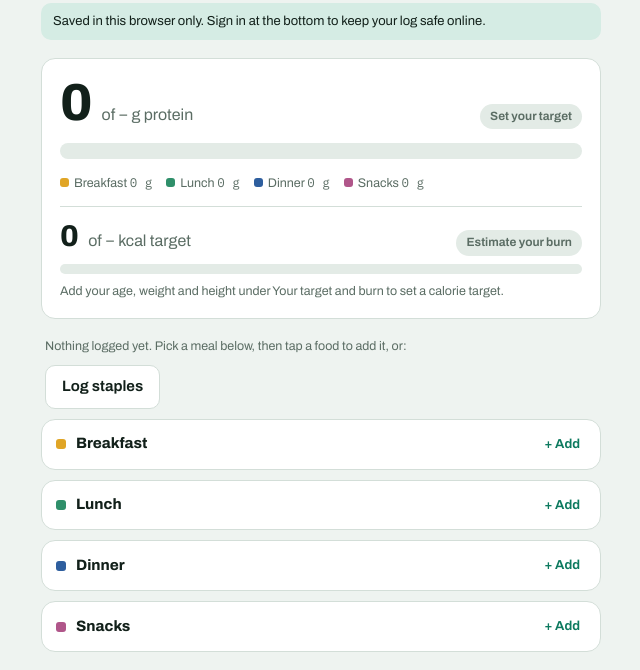
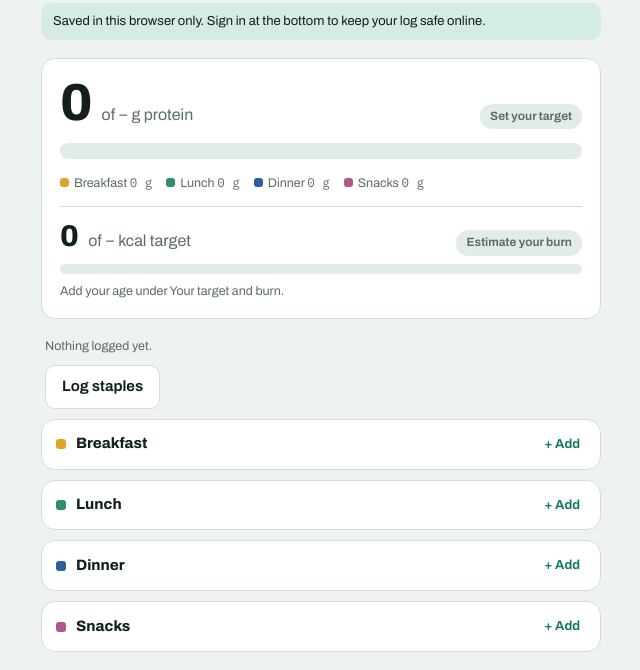
Before and after one commit to alirghase/protein-log, a plain HTML site: page index.html in a window 1280 px wide. Shown: the part 71-741 px from the top of the page, without its empty margins (319-959 px from the left). Drawn offline with nearby package versions, Linux system fonts and the light colour scheme.

Commit message:
Cut the explanations down to the numbers (#10)
Co-authored-by: Claude Opus 5.5 <noreply@anthropic.com>

```diff
--- a/index.html
+++ b/index.html
@@ -290,7 +290,7 @@ details[open].panel > summary .chev { transform: rotate(90deg); }
           <button class="primary" type="submit">Add</button>
         </div>
       </form>
-      <p class="hint">Figures are typical UK label values; meat and fish logged by weight use the cooked weight. Check your packs and add your own if they differ.</p>
+      <p class="hint">Meat and fish by cooked weight.</p>
     </div>
   </section>
 
@@ -336,7 +336,6 @@ details[open].panel > summary .chev { transform: rotate(90deg); }
         <button class="primary" type="submit">Save measurements</button>
         <span class="msg" id="bMsg" role="status"></span>
       </div>
-      <p class="hint">Fill in only what you measured. Once a week is plenty: same day, first thing in the morning, before food.</p>
       <details class="howto"><summary>How to measure</summary><ul id="howto"></ul></details>
     </form>
     <div class="field">
@@ -369,7 +368,6 @@ details[open].panel > summary .chev { transform: rotate(90deg); }
       <span class="eq" id="burnEq"></span>
       <span class="note" id="burnHow"></span>
     </div>
-    <p class="note">Why target weight: when you're carrying extra fat, protein is set from the weight you're heading to, not today's. Studies support 1.6–2.2 g per kg for keeping and building muscle while losing fat. 1.8 is a solid middle.</p>
   </details>
 
   <section class="panel" aria-label="Account">
@@ -723,7 +721,7 @@ details[open].panel > summary .chev { transform: rotate(90deg); }
     box.replaceChildren();
     if (user) {
       box.append(
-        el("p", { class: "hint" }, el("b", {}, "Saved online"), ` to ${user.email}. Same account as Gym Plan. Sign in with it on any device to see your log.`),
+        el("p", { class: "hint" }, el("b", {}, "Saved online"), ` to ${user.email}.`),
         step.moved ? el("p", { class: "hint" }, `Moved ${step.moved} day${step.moved === 1 ? "" : "s"} from this browser to your online log.`) : null,
         el("div", {}, el("button", { class: "link", type: "button", onclick: () => sb.auth.signOut() }, "Sign out")));
       return;
@@ -737,7 +735,7 @@ details[open].panel > summary .chev { transform: rotate(90deg); }
         el("button", { class: "primary", type: "submit", value: "in" }, "Sign in"),
         el("button", { class: "secondary", type: "submit", value: "up" }, "Create account")));
     form.addEventListener("submit", e => { e.preventDefault(); signIn(form, e.submitter?.value === "up" ? "up" : "in", msg); });
-    box.append(el("p", { class: "hint" }, "Use the same email and password as Gym Plan. Signed in, your log is saved online and shows on every device."), form, msg);
+    box.append(el("p", { class: "hint" }, "Same account as Gym Plan."), form, msg);
   }
   async function signIn(f, mode, msg) {
     const email = f.elements.email.value.trim(), password = f.elements.password.value;
@@ -935,15 +933,14 @@ details[open].panel > summary .chev { transform: rotate(90deg); }
     }
     kbar.setAttribute("aria-label", ct ? `${kc(kIn)} of a ${kc(ct.target)} calorie target` : `${kc(kIn)} calories`);
     $("kcalNote").textContent = [
-      !ct ? "Add your age, weight and height under Your target and burn to set a calorie target."
-        : `Target = burn ${kc(ct.avg)} (resting + ${ct.b.steps.toLocaleString("en-GB")} steps, no gym or sport) − ${DEFICIT}.`,
-      missing ? `${missing} food${missing === 1 ? " has" : "s have"} no calories, so the total is low.` : "",
+      !ct ? "Add your age under Your target and burn." : "",
+      missing ? `${missing} food${missing === 1 ? "" : "s"} without calories.` : "",
     ].filter(Boolean).join(" ");
 
     // meals
     const meals = $("meals"); meals.replaceChildren();
     if (!list.length) {
-      meals.append(el("p", { class: "hint", style: "margin:0 4px" }, "Nothing logged yet. Pick a meal below, then tap a food to add it, or:"));
+      meals.append(el("p", { class: "hint", style: "margin:0 4px" }, "Nothing logged yet."));
       const prevN = entries(shiftDate(state.date, -1)).length;
       meals.append(el("div", { class: "quick" },
         el("button", { class: "secondary", type: "button", onclick: logStaples }, "Log staples"),
@@ -1023,7 +1020,7 @@ details[open].panel > summary .chev { transform: rotate(90deg); }
         : el("span", { class: "label" }, g.group);
       groups.append(el("div", { class: "group" }, head, tiles));
     }
-    if (!shown) groups.append(el("p", { class: "hint" }, `No match for "${state.query}". Add it below with its protein and calories.`));
+    if (!shown) groups.append(el("p", { class: "hint" }, `No match for "${state.query}".`));
   }
 
   function renderHistory() {
@@ -1058,10 +1055,8 @@ details[open].panel > summary .chev { transform: rotate(90deg); }
     const done = days.filter(d => d < today && entries(d).length);
     const avgK = done.length ? done.reduce((s, d) => s + kcalOf(entries(d)).sum, 0) / done.length : 0;
     const gap = ct ? ct.avg - avgK : 0;
-    $("avgKcal").textContent = !done.length ? "Calories: the average shows once you’ve logged a full day (today counts when it’s over)."
-      : `Calories: avg ${kc(avgK)} a day over ${done.length} logged day${done.length === 1 ? "" : "s"}`
-        + (ct ? ` · ${kc(Math.abs(gap))} ${gap >= 0 ? "under" : "over"} your ≈ ${kc(ct.avg)} burn, about ${fmt(Math.abs(gap) * 7 / 7700)} kg of fat a week ${gap >= 0 ? "lost" : "gained"}.` : ".")
-        + (done.some(d => kcalOf(entries(d)).missing) ? " Some foods those days have no calories, so the average is low." : "");
+    $("avgKcal").textContent = !done.length ? ""
+      : `Avg ${kc(avgK)} kcal` + (ct ? ` · ${kc(Math.abs(gap))} ${gap >= 0 ? "under" : "over"} burn ≈ ${fmt(Math.abs(gap) * 7 / 7700)} kg fat a week` : "");
   }
 
   function renderPlan() {
@@ -1134,7 +1129,7 @@ details[open].panel > summary .chev { transform: rotate(90deg); }
     const avgIn = (a, b) => { const v = ws.filter(p => p.date > a && p.date <= b).map(p => p.v); return v.length ? v.reduce((x, y) => x + y) / v.length : null; };
     const wk = avgIn(shiftDate(today, -7), today), prevWk = avgIn(shiftDate(today, -14), shiftDate(today, -7));
     const wi = $("wKg"); if (document.activeElement !== wi) wi.value = state.body[today]?.weight ?? "";
-    $("wNote").textContent = wk == null ? "Weigh 3–4 mornings a week: after the toilet, before food."
+    $("wNote").textContent = wk == null ? ""
       : `7-day average ${fmt(wk)} kg` + (prevWk != null ? ` (${wk - prevWk <= 0 ? "−" : "+"}${fmt(Math.abs(wk - prevWk))} on the week before)` : "");
     const top = $("bodyTop"); top.replaceChildren();
     if (waist.length) {
@@ -1164,7 +1159,7 @@ details[open].panel > summary .chev { transform: rotate(90deg); }
       } else stats.append(el("span", { class: "note" }, "Add your height under Your target to see waist ÷ height and body fat."));
       top.append(stats);
     } else {
-      top.append(el("p", { class: "hint" }, "Measure your waist below to start. It shows fat loss better than the scale, because the muscle you build weighs something too."));
+      top.append(el("p", { class: "hint" }, "Measure your waist below to start."));
     }
 
     const ul = $("measures"); ul.replaceChildren();
@@ -1186,8 +1181,8 @@ details[open].panel > summary .chev { transform: rotate(90deg); }
     for (const m of MEASURES) { const last = series(m.id).at(-1); $(`b-${m.id}`).placeholder = last ? fmt(last.v) : m.unit; }
     const wt = $("sWaistTarget"); if (document.activeElement !== wt) wt.value = p.waistTargetCm ?? "";
     $("waistAdvice").textContent = h > 0
-      ? `For ${fmt(h)} cm tall: under ${Math.round(h * 0.5)} cm is the health line (half your height), and about ${Math.round(h * 0.45)} cm looks lean and athletic.`
-      : "Add your height under Your target for a suggestion.";
+      ? `Healthy under ${Math.round(h * 0.5)} cm · lean ≈ ${Math.round(h * 0.45)} cm`
+      : "";
 
     const hist = $("bodyHist"); hist.replaceChildren();
     if (dates.length) {
@@ -1222,7 +1217,7 @@ details[open].panel > summary .chev { transform: rotate(90deg); }
     const t = Number(p.targetKg);
     if (t > 0) {
       $("calcEq").textContent = `${fmt(t)} kg × ${Number(p.gPerKg).toFixed(1)} g/kg = ${targetG()} g a day`;
-      $("calcRange").textContent = `Supported range for ${fmt(t)} kg: ${Math.round(t * 1.6)}–${Math.round(t * 2.2)} g a day.`;
+      $("calcRange").textContent = "";
     } else {
       $("calcEq").textContent = "Enter your target weight to set your daily protein.";
       $("calcRange").textContent = "";
@@ -1233,19 +1228,11 @@ details[open].panel > summary .chev { transform: rotate(90deg); }
       ? `BMI now ${bmi(w)} at ${fmt(w)} kg${t > 0 ? ` · at ${fmt(t)} kg it would be ${bmi(t)}` : ""}.`
       : "Add your weight and height to see your BMI.";
     const b = burn(), ct = calTarget(), real = realBurn();
-    $("burnEq").textContent = ct ? `Target = ${kc(ct.avg)} − ${DEFICIT} = ${kc(ct.target)} kcal a day` : "Add your age, weight and height to estimate what you burn.";
-    const formula = b
-      ? `Burn: resting ${kc(b.rest)} (${b.bf != null ? `from your lean mass at ${Math.round(b.bf)}% body fat` : "for your weight, height and age"}) `
-        + `+ desk day ${kc(b.daily)} (about ${DESK_STEPS.toLocaleString("en-GB")} steps) `
-        + `+ walking ${kc(b.walk)} (the other ${Math.max(0, b.steps - DESK_STEPS).toLocaleString("en-GB")} of your ${b.steps.toLocaleString("en-GB")} steps) = ${kc(b.total)}`
-        + ". Gym and sport aren't counted, so the target stays on the safe side. "
-      : "";
-    const realTxt = real.ready
-      ? `Real burn ≈ ${kc(real.total)}: over ${real.period} days you ate ${kc(real.eaten)} a day on average and your weight moved ${real.perWeek <= 0 ? "−" : "+"}${fmt(Math.abs(real.perWeek))} kg a week. This is a check only: the target stays on the conservative formula. `
-        + (real.waistChange != null ? `Your waist moved ${real.waistChange <= 0 ? "−" : "+"}${fmt(Math.abs(real.waistChange))} cm over the same days: if it's falling, the loss is fat. ` : "Measure your waist too, to check the loss is fat. ")
-        + "The first 2 weeks of a diet read high, because you lose water as well as fat."
-      : `A check from your own data (real burn) shows once there's enough: ${Math.min(real.weighIns, REAL.weighIns)}/${REAL.weighIns} weigh-ins spread over ${Math.min(real.spread, REAL.days)}/${REAL.days} days, with food logged on ${real.period ? Math.round(real.logged / real.period * 100) : 0}% of them (needs ${REAL.logged * 100}%).`;
-    $("burnHow").textContent = formula + realTxt + ` Eating ${DEFICIT} under your burn loses about 0.5 kg of fat a week.`;
+    $("burnEq").textContent = ct ? `${kc(ct.avg)} − ${DEFICIT} = ${kc(ct.target)} kcal a day` : "Add age, weight and height.";
+    $("burnHow").textContent = [
+      b ? `Resting ${kc(b.rest)} + desk day ${kc(b.daily)} + ${b.steps.toLocaleString("en-GB")} steps ${kc(b.walk)}. No gym counted.` : "",
+      real.ready ? `Real burn from your weigh-ins ≈ ${kc(real.total)}${real.waistChange != null ? ` (waist ${real.waistChange <= 0 ? "−" : "+"}${fmt(Math.abs(real.waistChange))} cm)` : ""}.` : "",
+    ].filter(Boolean).join(" ");
   }
 
   // ---- wiring ----
```
